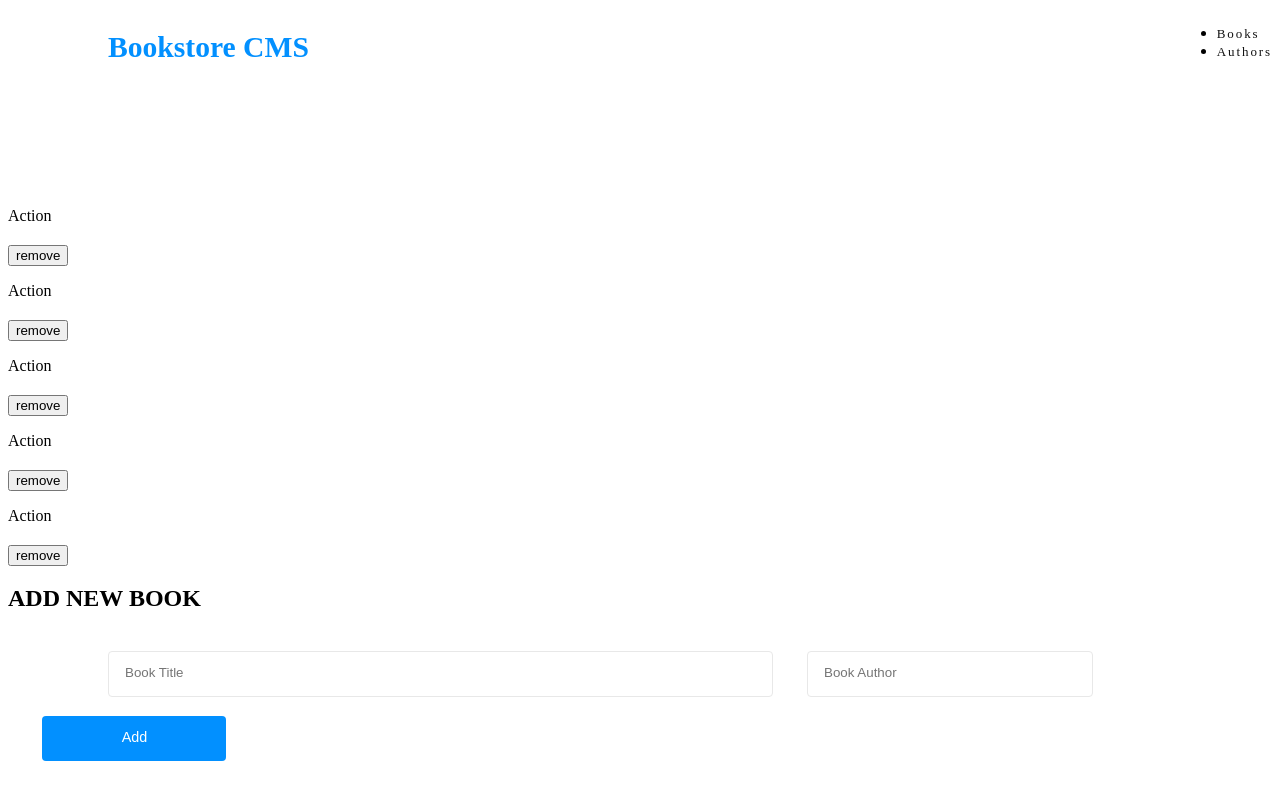
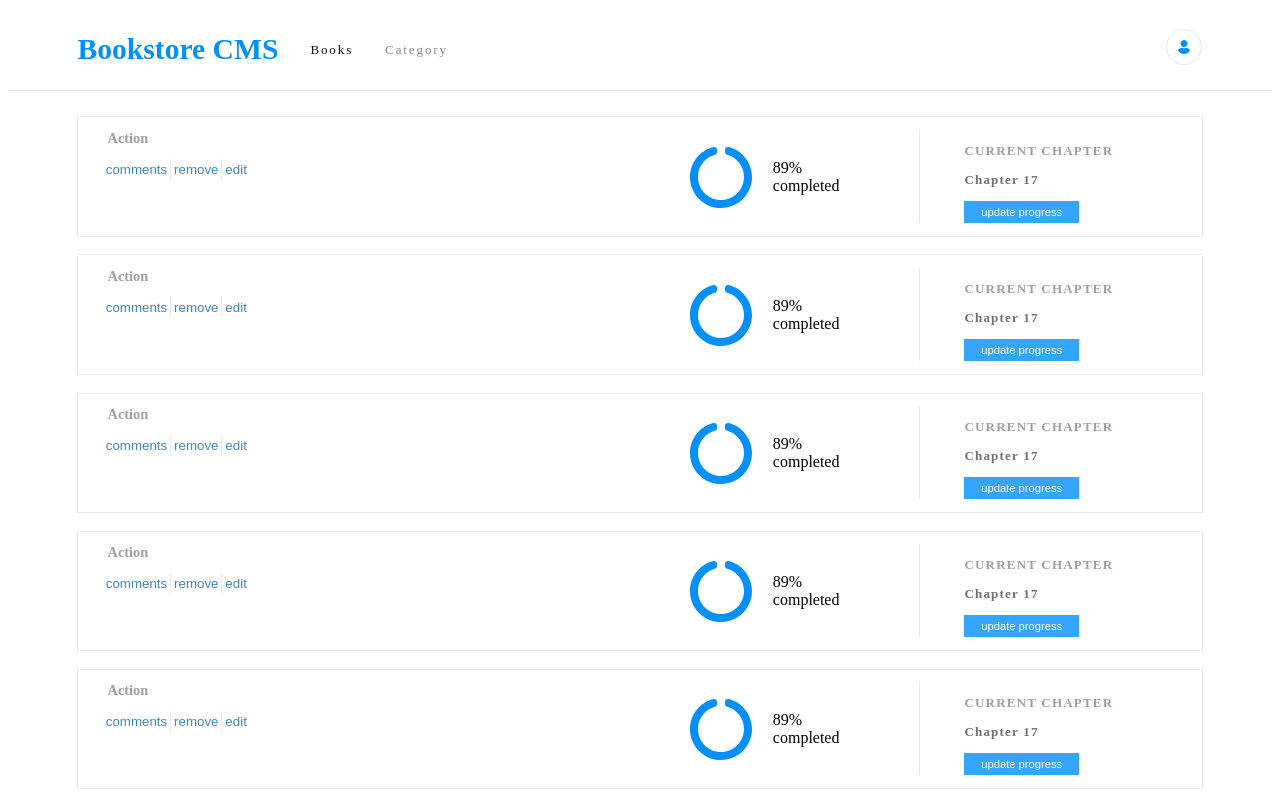
Before and after one commit to mershark/bookstore, a React (Create React App) app: page / in a window 1280 px wide. Shown: the top 800 px of the page. Built offline with nearby package versions, Linux system fonts and the light colour scheme; no server answers.

Commit message:
Update stylingi

```diff
--- a/package.json
+++ b/package.json
@@ -11,6 +11,7 @@
     "prop-types": "^15.8.1",
     "react": "^18.2.0",
     "react-dom": "^18.2.0",
+    "react-icons": "^4.10.1",
     "react-redux": "^8.1.2",
     "react-router-dom": "^6.15.0",
     "react-scripts": "^5.0.1",
--- a/src/components/book.jsx
+++ b/src/components/book.jsx
@@ -1,19 +1,44 @@
 import PropTypes from 'prop-types';
+import { FaCircleNotch } from 'react-icons/fa';
 
 function Book({ bookTitle, author, onClick }) {
   return (
-    <div>
-      <div>
-        <p>Action</p>
-        <h2>{bookTitle}</h2>
-        <p>{author}</p>
+    <div className="book-container">
+      <div className="book-info">
+        <p className="action">Action</p>
+        <h2 className="book-title">{bookTitle}</h2>
+        <p className="author">{author}</p>
         <div>
-          <button type="button" onClick={onClick}>
+          <button type="button" className="button comment">
+            comments
+          </button>
+          <button type="button" className="button" onClick={onClick}>
             remove
+          </button>
+          <button type="button" className="button">
+            edit
           </button>
         </div>
       </div>
-
+      <div className="book-state">
+        <div className="percentage">
+          <FaCircleNotch className="fa" size="4em" />
+          <div>
+            <p>
+              89%
+              <br />
+              completed
+            </p>
+          </div>
+        </div>
+        <div className="chapter-div">
+          <p className="chapter current">CURRENT CHAPTER</p>
+          <p className="chapter number">Chapter 17</p>
+          <button type="button" className="update">
+            update progress
+          </button>
+        </div>
+      </div>
     </div>
   );
 }
--- a/src/components/bookForm.jsx
+++ b/src/components/bookForm.jsx
@@ -33,9 +33,9 @@ function BookForm() {
   return (
     <form>
       <h2>ADD NEW BOOK</h2>
-      <div>
+      <div className="form-input">
         <input
-          className="title"
+          className="title-input"
           name="title"
           type="text"
           placeholder="Book Title"
@@ -43,7 +43,7 @@ function BookForm() {
           onChange={handleChange}
         />
         <input
-          className="author"
+          className="author-input"
           type="text"
           name="author"
           placeholder="Book Author"
--- a/src/components/navigation.jsx
+++ b/src/components/navigation.jsx
@@ -1,18 +1,25 @@
 import React from 'react';
+import { FaUser } from 'react-icons/fa';
 import { Link } from 'react-router-dom';
 
 const Navigation = () => (
-  <nav className="headernav">
-    <h2 className="logo">Bookstore CMS</h2>
-    <ul>
-      <li>
-        <Link className="nav books" to="/">Books</Link>
-      </li>
-      <li>
-        <Link className="nav category" to="/authors">Authors</Link>
-      </li>
-    </ul>
-  </nav>
+  <header>
+    <nav>
+      <div className="nav-container">
+        <h2 className="logo">Bookstore CMS</h2>
+        <div>
+          <Link className="nav books" to="/">Books</Link>
+        </div>
+        <div>
+          <Link className="nav category" to="/category">Category</Link>
+        </div>
+      </div>
+    </nav>
+    <div>
+      <FaUser className="user" size={14} />
+    </div>
+
+  </header>
 );
 
 export default Navigation;
--- a/src/styles/App.css
+++ b/src/styles/App.css
@@ -14,6 +14,11 @@ header {
   gap: 2rem;
 }
 
+.logo {
+  color: #0290ff;
+  font-size: 1.85rem;
+}
+
 .nav {
   letter-spacing: 1.9px;
   color: #121212;
@@ -21,47 +26,161 @@ header {
   text-decoration: none;
 }
 
-.logo {
-  width: 87.5rem;
-  font-size: 1.85rem;
-  height: 5.938rem;
-  margin: 0 0 2.375rem;
-  padding: 1.438rem 6.188rem 1.688rem 6.25rem;
+.category {
+  font-weight: normal;
+  font-stretch: normal;
+  font-style: normal;
+  line-height: normal;
+  opacity: 0.5;
+}
+
+.books {
+  font-weight: 500;
+}
+
+.book-container {
+  width: 85%;
+  margin: auto;
+  margin-bottom: 1.4%;
+  background-color: #ffff;
+  border: 1px solid #e8e8e8;
+  padding: 1% 2%;
+  display: flex;
+  justify-content: space-between;
+}
+
+.action {
+  margin: 0;
+  padding-left: 0.8%;
+  font-weight: bold;
+  color: #121212;
+  font-stretch: normal;
+  font-style: normal;
+  line-height: normal;
+  letter-spacing: normal;
+  opacity: 0.4;
+  font-size: 0.9rem;
+}
+
+.book-title {
+  margin: 0;
+  padding-left: 0.8%;
+}
+
+.button {
+  border: none;
+  background-color: #ffff;
+  text-align: left;
+  color: #4386bf;
+  margin-top: 2%;
+  padding: 0.5%;
+  border-left: 1px solid #e8e8e8;
+}
+
+.author {
+  margin: 0;
+  color: #4386bf;
+  padding-left: 0.8%;
+  font-size: 0.8rem;
+}
+
+.comment {
+  border-left: none;
+}
+
+.chapter-div {
+  border-left: 1px solid #e8e8e8;
+  flex-basis: 80%;
+  padding: 0 9%;
+}
+
+.book-info {
+  flex-basis: 60%;
+}
+
+.book-state {
+  display: flex;
+  justify-content: space-around;
+  align-items: center;
+  gap: 10px;
+  width: 50%;
+}
+
+.chapter {
+  letter-spacing: 1.2px;
+  color: #121212;
+  font-size: 0.813rem;
+  font-weight: 800;
+  opacity: 0.6;
+}
+
+.current {
+  font-weight: 600;
+  opacity: 0.4;
+}
+
+.update {
+  padding: 3% 10%;
+  background-color: #0290ff;
+  color: white;
+  border: none;
+  font-size: 0.7rem;
+  opacity: 0.8;
+}
+
+form {
+  width: 85%;
+  margin: auto;
+  margin-bottom: 2%;
+  margin-top: 3%;
+  border-top: 1px solid #e8e8e8;
+  padding: 1% 2%;
+  display: flex;
+  flex-direction: column;
+}
+
+.form-input {
+  display: flex;
+  gap: 10px;
+}
+
+input {
+  padding: 1.5%;
+  border: 1px solid #e8e8e8;
+  opacity: 0.5;
+}
+
+.title-input {
+  width: 60%;
+}
+
+.author-input {
+  width: 20%;
+}
+
+.input-button {
+  padding: 0 6%;
+  background-color: #0290ff;
+  color: white;
+  border: none;
+  font-size: 0.9rem;
+}
+
+.percentage {
+  display: flex;
+  gap: 20px;
+  align-items: center;
+  justify-content: center;
+  margin-right: 70px;
+}
+
+.fa {
   color: #0290ff;
 }
 
-.headernav {
-  display: flex;
-  flex-direction: row;
+.user {
+  color: #0290ff;
+  padding: 10px;
+  border: 1px solid #e8e8e8;
+  border-radius: 50%;
 }
-
-.author {
-  width: 20%;
-  height: 1.813rem;
-  margin: 1.188rem 0 0 2.125rem;
-  padding: 0.375rem 0.938rem 0.563rem 1rem;
-  border-radius: 4px;
-  border: solid #e8e8e8 1px;
-}
-
-.title {
-  width: 50%;
-  height: 1.813rem;
-  margin: 1.188rem 0 0 2.125rem;
-  margin-left: 6.25rem;
-  padding: 0.375rem 0.938rem 0.563rem 1rem;
-  border-radius: 4px;
-  border: solid #e8e8e8 1px;
-}
-
-.input-button {
-  width: 11.5rem;
-  height: 2.813rem;
-  margin: 1.188rem 0 6.188rem 2.125rem;
-  padding: 0.375rem 0.938rem 0.563rem 1rem;
-  border-radius: 4px;
-  color: white;
-  border: none;
-  font-size: 0.9rem;
-  background-color: #0290ff;
-}
```
Also changed, not shown: 1 other file (tests, documents, lock files or other folders).
